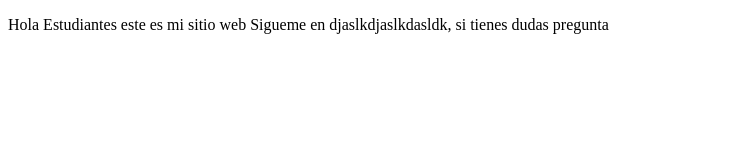
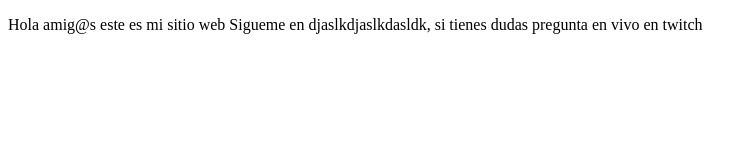
Before and after one commit to SmDxlalo/protectoDemoCursoPrework, a plain HTML site: page index.html in a window 1280 px wide. Shown: the whole page, without its empty margins (0-756 px from the left). Drawn offline with Linux system fonts and the light colour scheme.

Commit message:
Cambios agregamos sitio de twitch

```diff
--- a/index.html
+++ b/index.html
@@ -8,8 +8,8 @@
 </head>
 <body>
     <p>
-        Hola Estudiantes este es mi sitio web
-        Sigueme en djaslkdjaslkdasldk, si tienes dudas pregunta
+        Hola amig@s este es mi sitio web
+        Sigueme en djaslkdjaslkdasldk, si tienes dudas pregunta en vivo en twitch
     </p>
 </body>
 </html>
```
